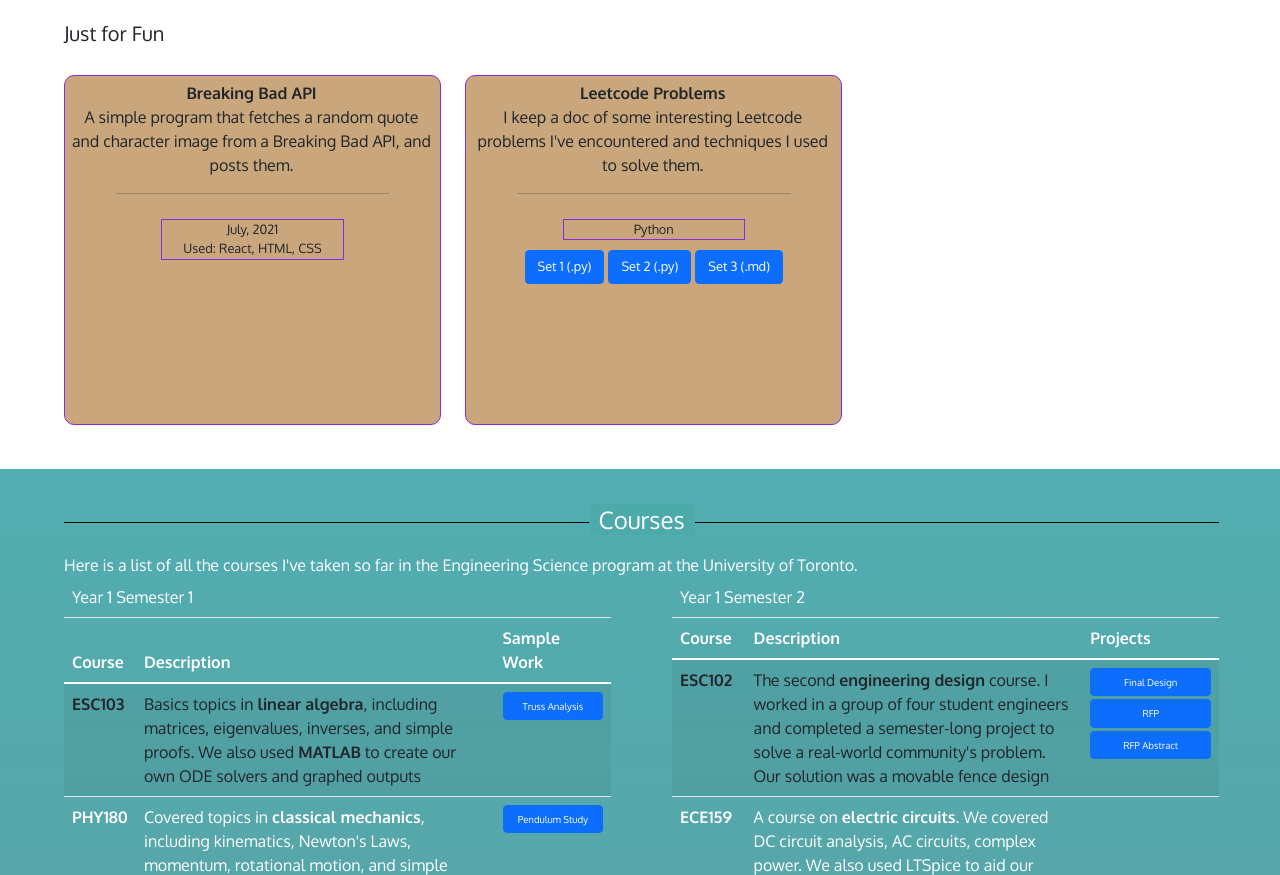
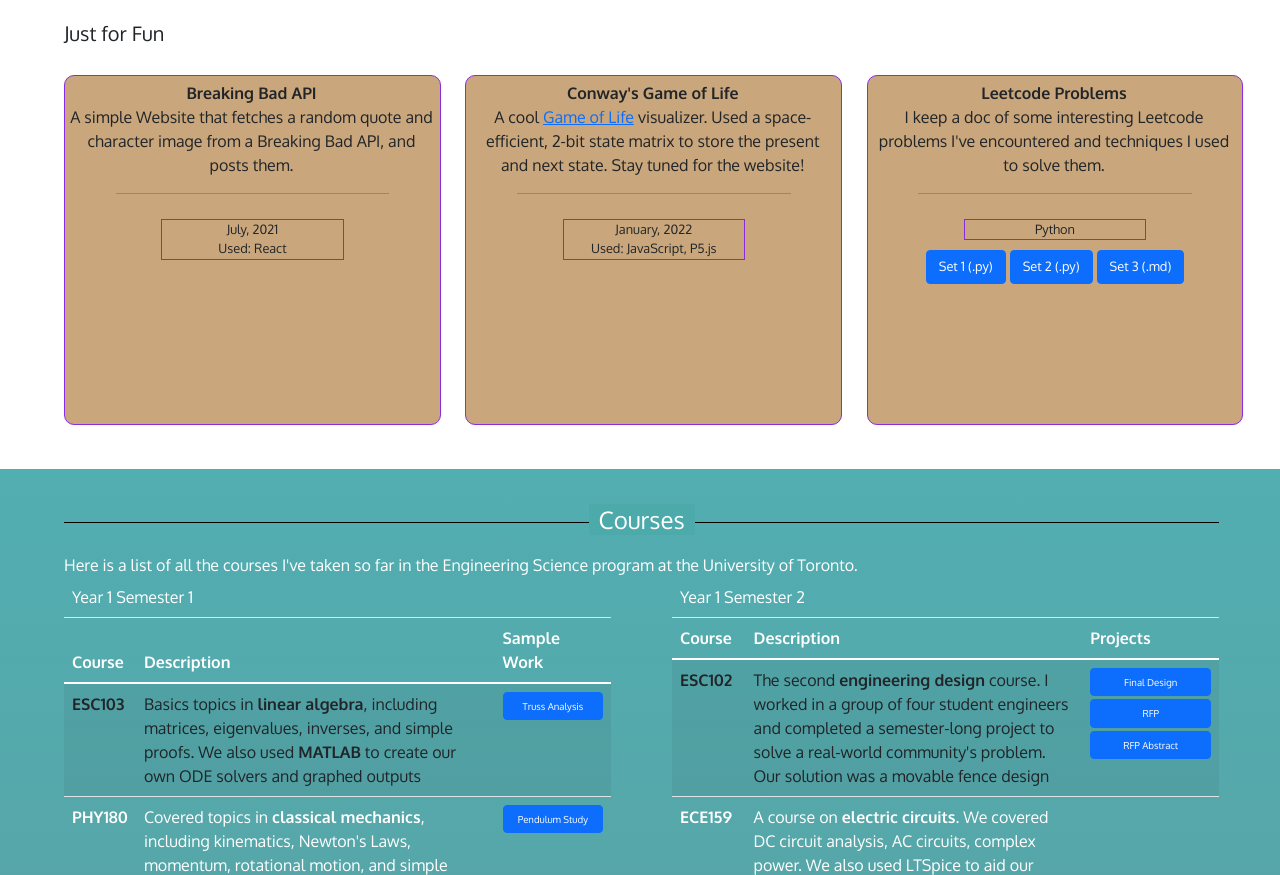
Before and after one commit to qingyuan-wu/Personal-Website, a plain HTML site: page index.html in a window 1280 px wide. Shown: the part 2292-3167 px from the top of the page. Drawn offline with nearby package versions, Linux system fonts and the light colour scheme.

Commit message:
Game of Life

```diff
--- a/index.html
+++ b/index.html
@@ -53,7 +53,7 @@
         <section id="about-me-section">
             <img src="images/portfolio_photo.webp" alt="Qingyuan's portfolio photo" class="img-thumbnail" id="image">
             <div id="about-me-text">
-                Hi, thanks for stopping by! My name is <strong>Qingyuan Wu</strong> and I am a second year Engineering Science student at the University of Toronto. In my free time, I love to play sports, the board game Go, and travel! I am still discovering different career paths, but I have particular interest in software development/testing, machine learning research, or design.
+                Hi, thanks for stopping by! My name is <strong>Qingyuan Wu</strong> and I am a second year Engineering Science student at the University of Toronto. In my free time, I love to play sports, the board game Go, and travel! I am still discovering different career paths, but I have particular interest in software development/testing, machine learning research, and design.
                 <br>
                 <br>
                 <div>Keep scrolling to see:
@@ -224,13 +224,29 @@
           <div class="column">
             <div class="content-in-column">
               <div><strong>Breaking Bad API</strong></div>
-              A simple program that fetches a random quote and character image from a Breaking Bad API, and posts them.
+              A simple Website that fetches a random quote and character image from a Breaking Bad API, and posts them.
             </div>
             <hr/>
             <div class="languages-used">
                 July, 2021
                 <br>
-                Used: React, HTML, CSS
+                Used: React
+            </div>
+            <div class="links">
+            </div>
+          </div>
+
+          <!--Game of Life-->
+          <div class="column">
+            <div class="content-in-column">
+              <div><strong>Conway's Game of Life</strong></div>
+              A cool <a href="https://en.wikipedia.org/wiki/Conway's_Game_of_Life" target="_blank">Game of Life</a> visualizer. Used a space-efficient, 2-bit state matrix to store the present and next state. Stay tuned for the website!
+            </div>
+            <hr/>
+            <div class="languages-used">
+                January, 2022
+                <br>
+                Used: JavaScript, P5.js
             </div>
             <div class="links">
             </div>
```
